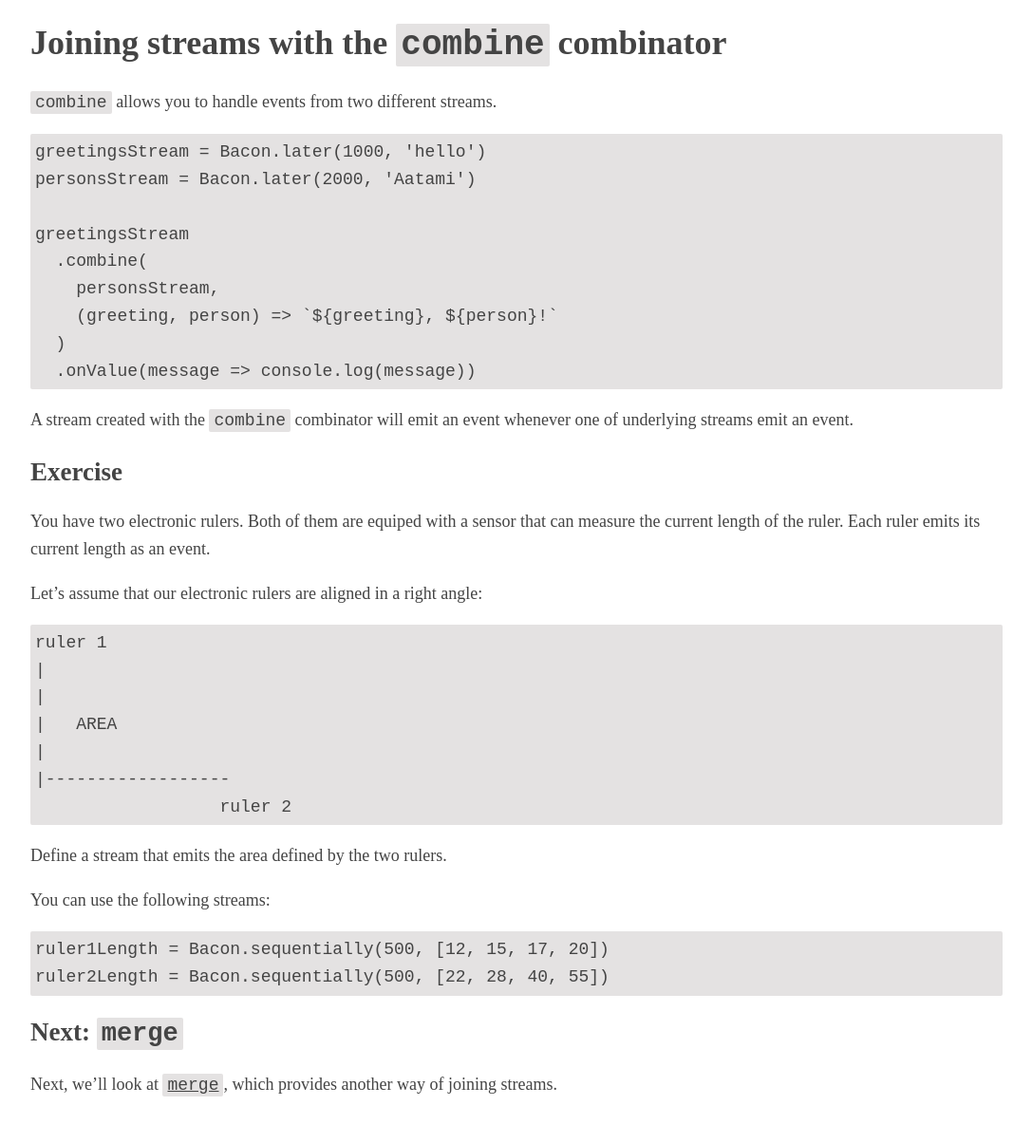
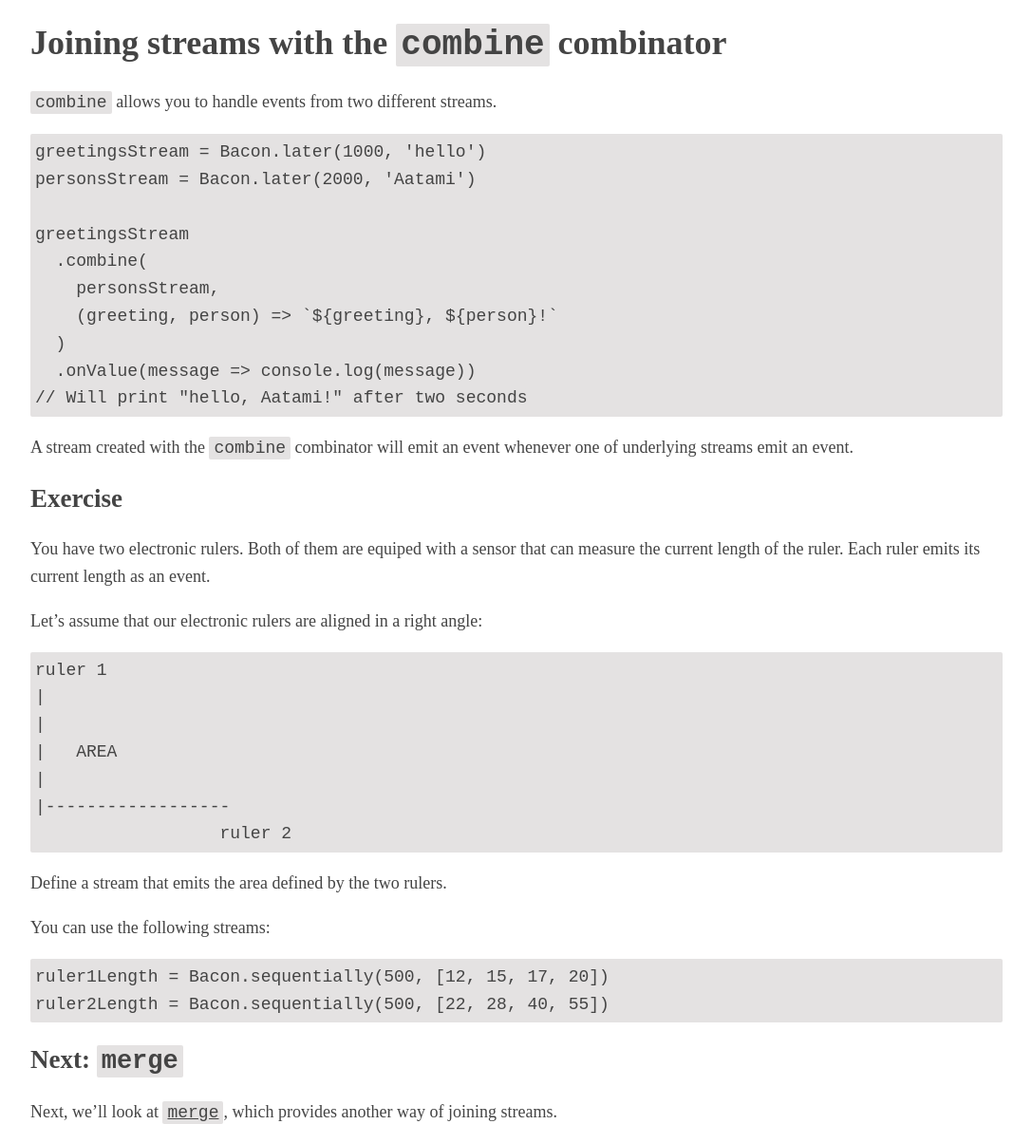
Before and after one commit to laurilehmijoki/learn-reactive-programming-with-bacon.js, a Jekyll site: the page built from combine.md, in a window 1280 px wide. Shown: the whole page at 95% size, without its empty margins (96-1183 px from the left). Built offline with Jekyll 4.4.1, drawn with Linux system fonts in a browser that asks for light colours; before the commit the page ends 1176 px from its top, so only the background shows below that.

Commit message:
Add comment

```diff
--- a/combine.md
+++ b/combine.md
@@ -16,6 +16,7 @@ layout: default
         (greeting, person) => `${greeting}, ${person}!`
       )
       .onValue(message => console.log(message))
+    // Will print "hello, Aatami!" after two seconds
 
 A stream created with the `combine` combinator will emit an event whenever one
 of underlying streams emit an event.
```
